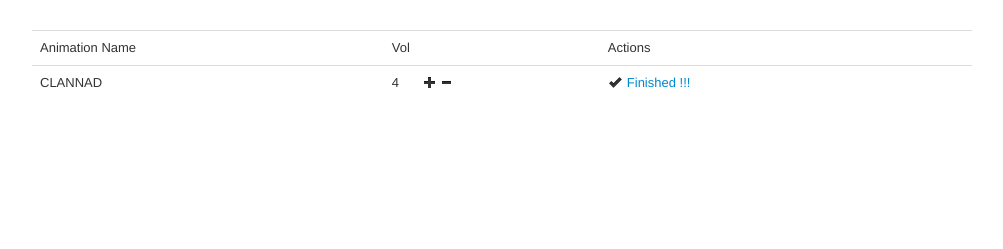
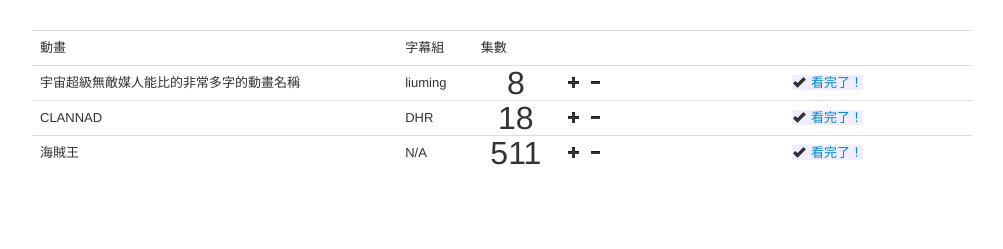
Before and after one commit to johnroyer/aniTrace, a CodeIgniter app: template application/views/user/list.php in a window 1280 px wide. Shown: the part 91-340 px from the top of the page, without its empty margins (138-1141 px from the left). Run offline with CodeIgniter, Linux system fonts and the light colour scheme; the template is opened without the code that fills it, so the values that code supplies are empty.

Commit message:
Adjust List Table

```diff
--- a/application/views/user/list.php
+++ b/application/views/user/list.php
@@ -11,20 +11,44 @@
    <table class="table">
       <tbody>
          <tr>
-            <td>Animation Name</td>
-            <td>Vol</td>
-            <td>Actions</td>
+            <td>動畫</td>
+            <td>字幕組</td>
+            <td>集數</td>
+            <td></td>
+         </tr>
+
          <tr>
+            <td>宇宙超級無敵媒人能比的非常多字的動畫名稱</td>
+            <td>liuming</td>
+            <td class="volume">8</td>
+            </td>
+            <td style="">
+               <a href="#"><i class="action-icon icon-plus"></i></a>
+               <a href="#"><i class="action-icon icon-minus"></i></a>
+               <a class="action-link" href="#"><i class="action-icon icon-ok"></i>看完了！</a>
+            </td>
+         </tr>
 
          <tr>
             <td>CLANNAD</td>
-         <td style="width: 200px;">
-            <span style="margin-right: 20px;">4</span>
-            <a href="#"><i class="icon-plus"></i></a>
-            <a href="#"><i class="icon-minus"></i></a>
+            <td>DHR</td>
+            <td class="volume">18</td>
+            <td style="">
+               <a href="#"><i class="action-icon icon-plus"></i></a>
+               <a href="#"><i class="action-icon icon-minus"></i></a>
+               <a class="action-link" href="#"><i class="action-icon icon-ok"></i>看完了！</a>
+            </td>
+         </tr>
+
+         <tr>
+            <td>海賊王</td>
+            <td>N/A</td>
+            <td class="volume">511</td>
             </td>
             <td style="">
-            <a class="action-link" href="#"><i class="action-icon icon-ok"></i>Finished !!!</a>
+               <a href="#"><i class="action-icon icon-plus"></i></a>
+               <a href="#"><i class="action-icon icon-minus"></i></a>
+               <a class="action-link" href="#"><i class="action-icon icon-ok"></i>看完了！</a>
             </td>
          </tr>
       </tbody>
--- a/css/style.css
+++ b/css/style.css
@@ -24,10 +24,24 @@ body {
 }
 
 .action-link {
-   margin-right: 20px;
+   margin-left: 180px;
+   background-color: #eef;
 }
 
 .in-center {
    width: 50%;
    margin: 30px auto 0px auto;
 }
+
+
+/* Table Template */
+.row-template {
+   display: none;
+}
+
+.volume {
+   width: 70px;
+   text-align: center !important;
+   font-size: xx-large;
+   margin-right: 20px;
+}
```
Lines whose indentation alone changed are shown as unchanged.
